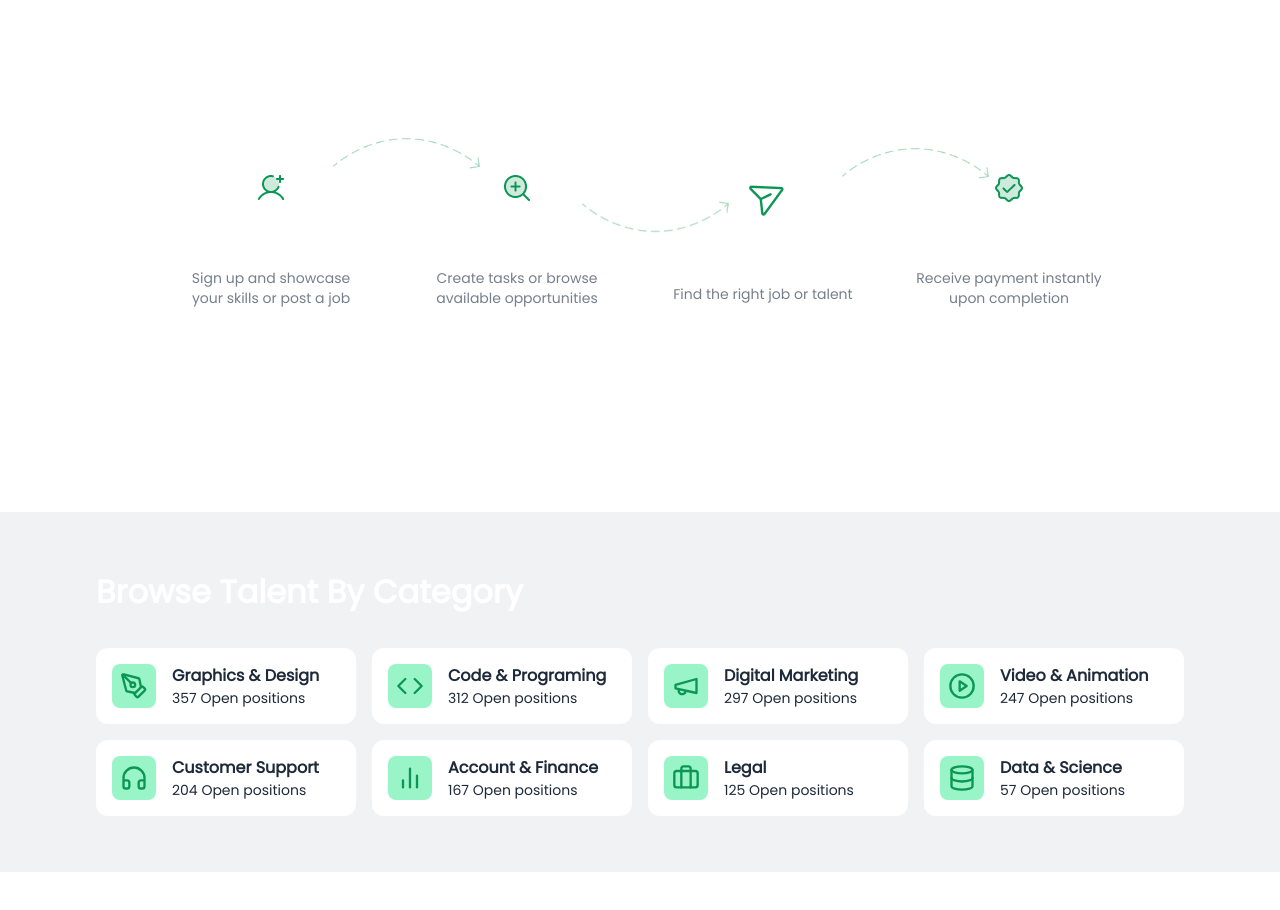
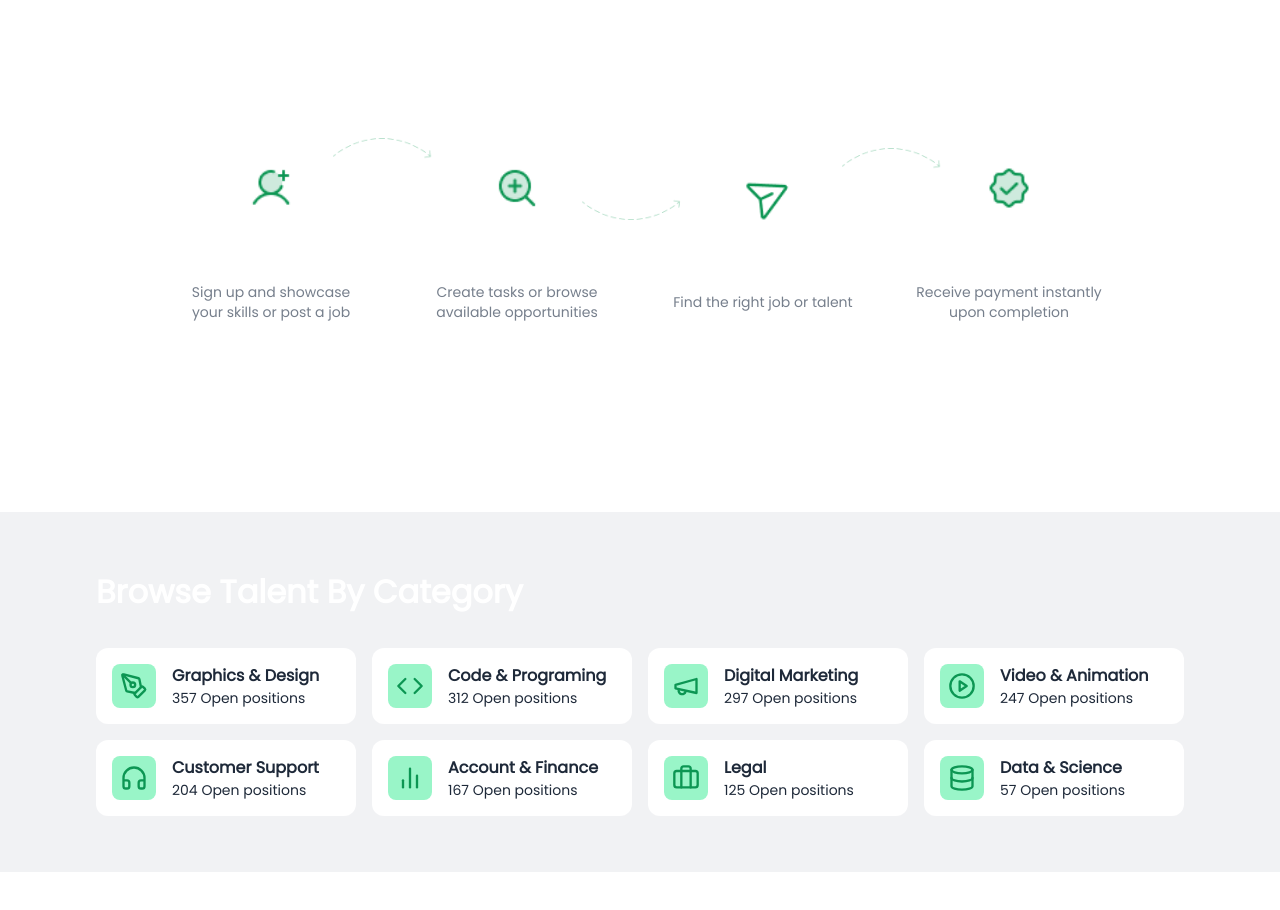
Before and after one commit to basedbyte/byte_dapp, a Next.js app in the folder fe/: page / in a window 1280 px wide. Shown: the part 1320-2230 px from the top of the page. Built offline with nearby package versions, Linux system fonts and the light colour scheme.

Commit message:
Update the howpage next/image

```diff
--- a/fe/components/frontPage.tsx
+++ b/fe/components/frontPage.tsx
@@ -1,5 +1,4 @@
 import React from 'react';
-import Image from 'next/image';
 import Link from 'next/link';
 
 const Onboarding = () => {
--- a/fe/components/howPage.tsx
+++ b/fe/components/howPage.tsx
@@ -1,5 +1,6 @@
 import React from 'react'
-import { Send } from 'lucide-react'
+import Image from 'next/image'
+//import { Send } from 'lucide-react'
 
 const HowPage = () => {
   return (
@@ -12,8 +13,8 @@ const HowPage = () => {
           {/* Step 1 */}
           <div className='group rounded-xl h-[224px] hover:bg-[#99F5C8] hover:shadow-md transition-all duration-200 flex flex-col items-center justify-center text-center'>
             <div className='relative'>
-              <img src="/assets/howpageAssets/Icon.png" alt="Create Account" className="group-hover:opacity-0 transition-opacity duration-200" />
-              <img src="/assets/howpageAssets/Icon (1).png" alt="Create Account Hover" className="absolute top-0 left-0 opacity-0 group-hover:opacity-100 transition-opacity duration-200" />
+              <Image width={100} height={100} src="/assets/howpageAssets/Icon.png" alt="Create Account" className="group-hover:opacity-0 transition-opacity duration-200" />
+              <Image width={100} height={100} src="/assets/howpageAssets/Icon (1).png" alt="Create Account Hover" className="absolute top-0 left-0 opacity-0 group-hover:opacity-100 transition-opacity duration-200" />
             </div>
             <h2 className='text-lg font-bold mt-4'>Create Account</h2>
             <p className='text-sm text-[#767F8C] mx-4'>Sign up and showcase your skills or post a job</p>
@@ -22,8 +23,8 @@ const HowPage = () => {
           {/* Step 2 */}
           <div className='group rounded-xl h-[224px] hover:bg-[#99F5C8] hover:shadow-md transition-all duration-200 flex flex-col items-center justify-center text-center'>
             <div className='relative'>
-              <img src="/assets/howpageAssets/Icon (4).png" alt="Post Tasks" className="group-hover:opacity-0 transition-opacity duration-200" />
-              <img src="/assets/howpageAssets/Icon (5).png" alt="Post Tasks Hover" className="absolute top-0 left-0 opacity-0 group-hover:opacity-100 transition-opacity duration-200" />
+              <Image width={100} height={100} src="/assets/howpageAssets/Icon (4).png" alt="Post Tasks" className="group-hover:opacity-0 transition-opacity duration-200" />
+              <Image width={100} height={100} src="/assets/howpageAssets/Icon (5).png" alt="Post Tasks Hover" className="absolute top-0 left-0 opacity-0 group-hover:opacity-100 transition-opacity duration-200" />
             </div>
             <h2 className='text-lg font-bold mt-4'>Post Tasks or Find Work</h2>
             <p className='text-sm text-[#767F8C] mx-4'>Create tasks or browse available opportunities</p>
@@ -32,8 +33,8 @@ const HowPage = () => {
           {/* Step 3 */}
           <div className='group rounded-xl h-[224px] hover:bg-[#99F5C8] hover:shadow-md transition-all duration-200 flex flex-col items-center justify-center text-center'>
             <div className='relative'>
-              <img src="/assets/howpageAssets/Icon (6).png" alt="Connect" className="group-hover:opacity-0 transition-opacity duration-200" />
-              <img src="/assets/howpageAssets/Icon (7).png" alt="Connect Hover" className="absolute top-0 left-0 opacity-0 group-hover:opacity-100 transition-opacity duration-200" />
+              <Image width={100} height={100} src="/assets/howpageAssets/Icon (6).png" alt="Connect" className="group-hover:opacity-0 transition-opacity duration-200" />
+              <Image width={100} height={100} src="/assets/howpageAssets/Icon (7).png" alt="Connect Hover" className="absolute top-0 left-0 opacity-0 group-hover:opacity-100 transition-opacity duration-200" />
             </div>
             <h2 className='text-lg font-bold mt-4'>Connect</h2>
             <p className='text-sm text-[#767F8C] mx-4'>Find the right job or talent</p>
@@ -42,8 +43,8 @@ const HowPage = () => {
           {/* Step 4 */}
           <div className='group rounded-xl h-[224px] hover:bg-[#99F5C8] hover:shadow-md transition-all duration-200 flex flex-col items-center justify-center text-center'>
             <div className='relative'>
-              <img src="/assets/howpageAssets/Icon (2).png" alt="Get Paid" className="group-hover:opacity-0 transition-opacity duration-200" />
-              <img src="/assets/howpageAssets/Icon (3).png" alt="Get Paid Hover" className="absolute top-0 left-0 opacity-0 group-hover:opacity-100 transition-opacity duration-200" />
+              <Image width={100} height={100} src="/assets/howpageAssets/Icon (2).png" alt="Get Paid" className="group-hover:opacity-0 transition-opacity duration-200" />
+              <Image width={100} height={100} src="/assets/howpageAssets/Icon (3).png" alt="Get Paid Hover" className="absolute top-0 left-0 opacity-0 group-hover:opacity-100 transition-opacity duration-200" />
             </div>
             <h2 className='text-lg font-bold mt-4'>Get Paid</h2>
             <p className='text-sm text-[#767F8C] mx-4'>Receive payment instantly upon completion</p>
@@ -52,13 +53,13 @@ const HowPage = () => {
           {/* Arrows */}
           <div className='hidden md:block'>
             <div className="absolute left-[18%] top-[20px] w-[150px] h-[80px]">
-              <img src="/assets/howpageAssets/Arrows.png" alt="arrow" className="absolute top-0 left-0" />
+              <Image width={100} height={100} src="/assets/howpageAssets/Arrows.png" alt="arrow" className="absolute top-0 left-0" />
             </div>
             <div className="absolute left-[44%] top-[80px] w-[150px] h-[80px] z-10">
-              <img src="/assets/howpageAssets/Arrows (1).png" alt="arrow" className="absolute top-0 left-0" />
+              <Image width={100} height={100} src="/assets/howpageAssets/Arrows (1).png" alt="arrow" className="absolute top-0 left-0" />
             </div>
             <div className="absolute left-[71%] top-[30px] w-[150px] h-[80px]">
-              <img src="/assets/howpageAssets/Arrows.png" alt="arrow" className="absolute top-0 left-0" />
+              <Image width={100} height={100} src="/assets/howpageAssets/Arrows.png" alt="arrow" className="absolute top-0 left-0" />
             </div>
           </div>
 
```
